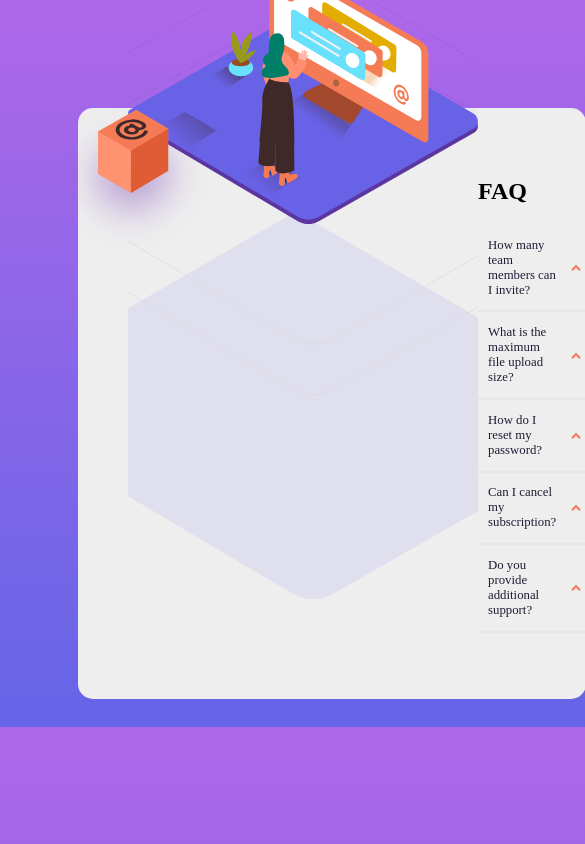
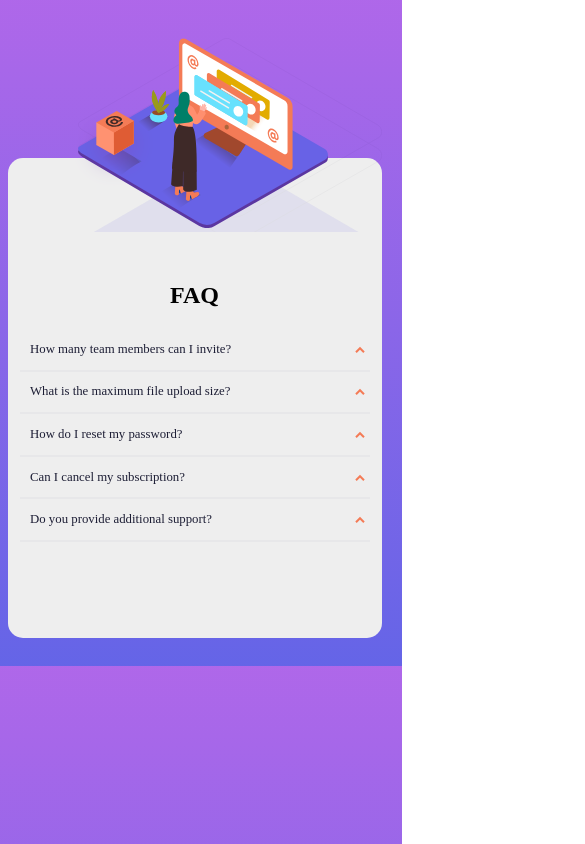
Before and after one commit to Im-Hassan-wd/faq-accordion-card-main, a plain HTML site: page index.html in a window 390 px wide. Shown: the whole page, 585 px wide, since content can reach past the window. Drawn offline with Linux system fonts and the light colour scheme.

Commit message:
editing media features

```diff
--- a/styles.css
+++ b/styles.css
@@ -103,20 +103,46 @@ li div p:active{
 @media screen and (max-width: 765px){
   main,
   section{
-    /* grid-template-columns: 1fr; */
+    grid-template-columns: 1fr;
   }
   main{
-    padding: 100px 20px 20px 0;
+    padding: 150px 20px 20px 0;
   }
   section{
+    max-width: 400px;
     overflow: visible;
   }
+  h1{
+    padding: 0 150px;
+  }
   .illustration-box{
-    margin-top: 0;
-    margin-left: 50px;
+    position: absolute;
+    top: -180px;
+    left: 230px;
+    opacity: 0;
+  }
+  .illustration-box img{
+    width: 80px;
+    margin-top: 20px;
   }
   .illustration-image{
-    margin-top: -150px;
-    margin-left: 50px;
+    margin-top: -120px;
+    margin-left: 70px;
+  }
+  .illustration-image img{
+    width: 250px;
+  }
+  .questions{
+    margin: -120px auto 30px auto;
+    width: 500px;
   }
 }
+
+@media screen and (max-width: 415px){
+  .illustration-box{
+    position: absolute;
+    top: -140px;
+    left: 95px;
+    opacity: 1;
+  }
+}
```
